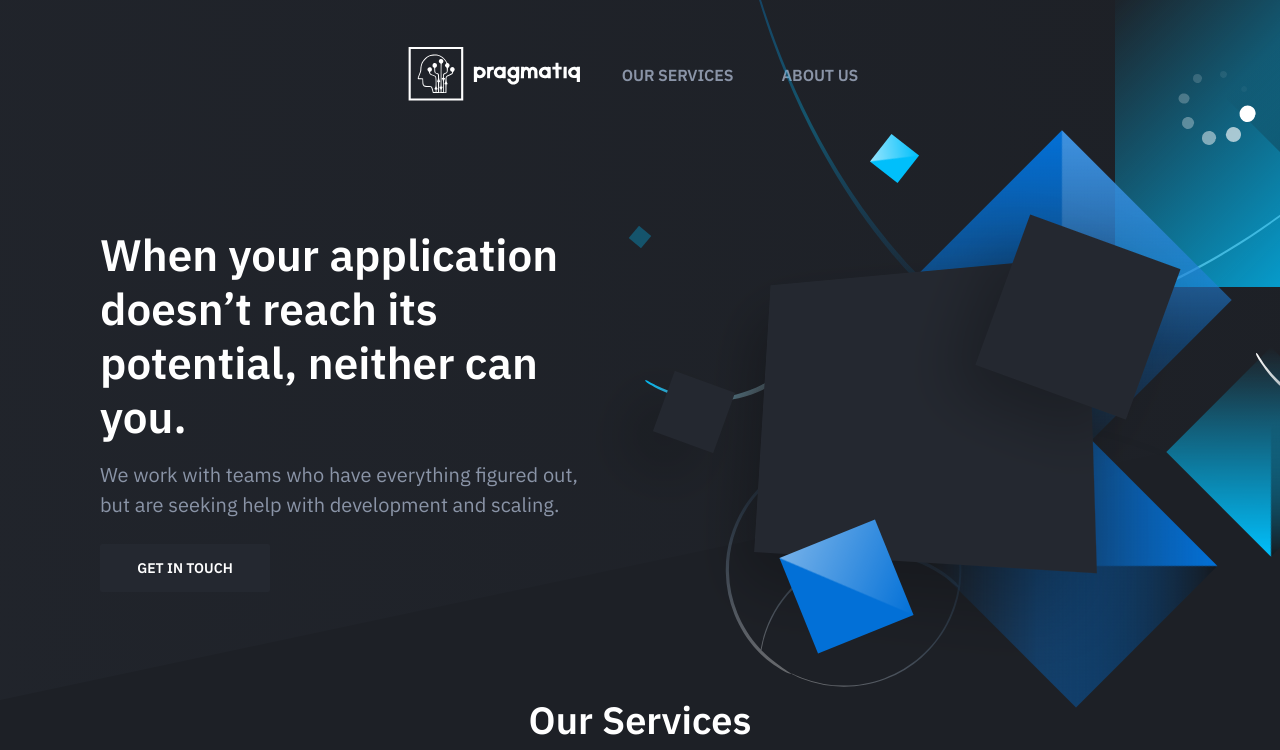
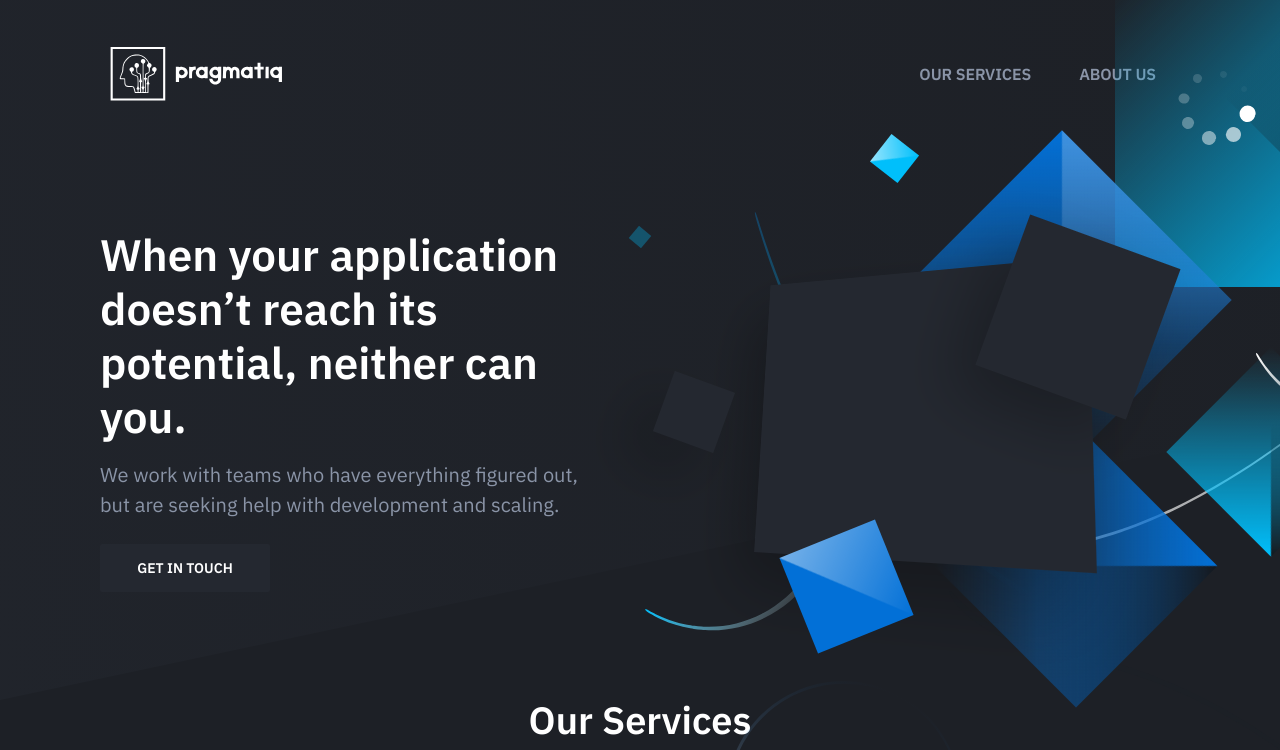
Before and after one commit to optimus-ina/pragmaticly-io.github.io, a website: page index.html in a window 1280 px wide. Shown: the top 750 px of the page. Drawn offline with nearby package versions, Linux system fonts and the light colour scheme.

Commit message:
go to master

```diff
--- a/index.html
+++ b/index.html
@@ -32,14 +32,14 @@
                   />
                 </a>
               </h1>
-              <div class="header-links">
+            </div>
+            <div class="header-links">
                 <li>
                     <a  href="#services">Our Services</a>
                 </li>
                 <li class="">
                     <a  href="#aboutus">About Us</a>
                 </li>
-            </div>
             </div>
           </div>
         </div>
--- a/src/scss/layout/_header.scss
+++ b/src/scss/layout/_header.scss
@@ -3,26 +3,17 @@
 }
 
 .site-header-inner {
-    position: relative;
+    position: relative; /* To display all elements above the background color */
     display: flex;
-    justify-content: space-evenly;
+    justify-content: space-between;
     align-items: center;
-    .header-brand {
-        position: relative;
-    display: flex;
-    justify-content: space-evenly;
-    align-items: center;
-    }
 }
 
 .header-links {
-    position: relative;
-    display: flex;
-    justify-content: flex-end;
-    align-items: center;
+    display: inline-flex;
 
     li {
-        display: inline;
+        display: inline-flex;
     }
 
     a:not(.button) {
@@ -36,12 +27,6 @@
         @include anchor-aspect(header);
         line-height: 16px;
         padding: 8px 24px;
-    }
-
-    a.button:hover{
-        cursor: pointer !important;
-        text-decoration: underline !important;
-        background: orange!important;
     }
 }
 
--- a/src/scss/layout/_hero.scss
+++ b/src/scss/layout/_hero.scss
@@ -39,7 +39,7 @@
 	}
 
 	&::before {
-		top: -57.8%;
+		// top: -57.8%;
 		left: -1.3%;
 		width: 152.84%;
 		height: 178.78%;
```
Also changed, not shown: dist/css/style.css.
